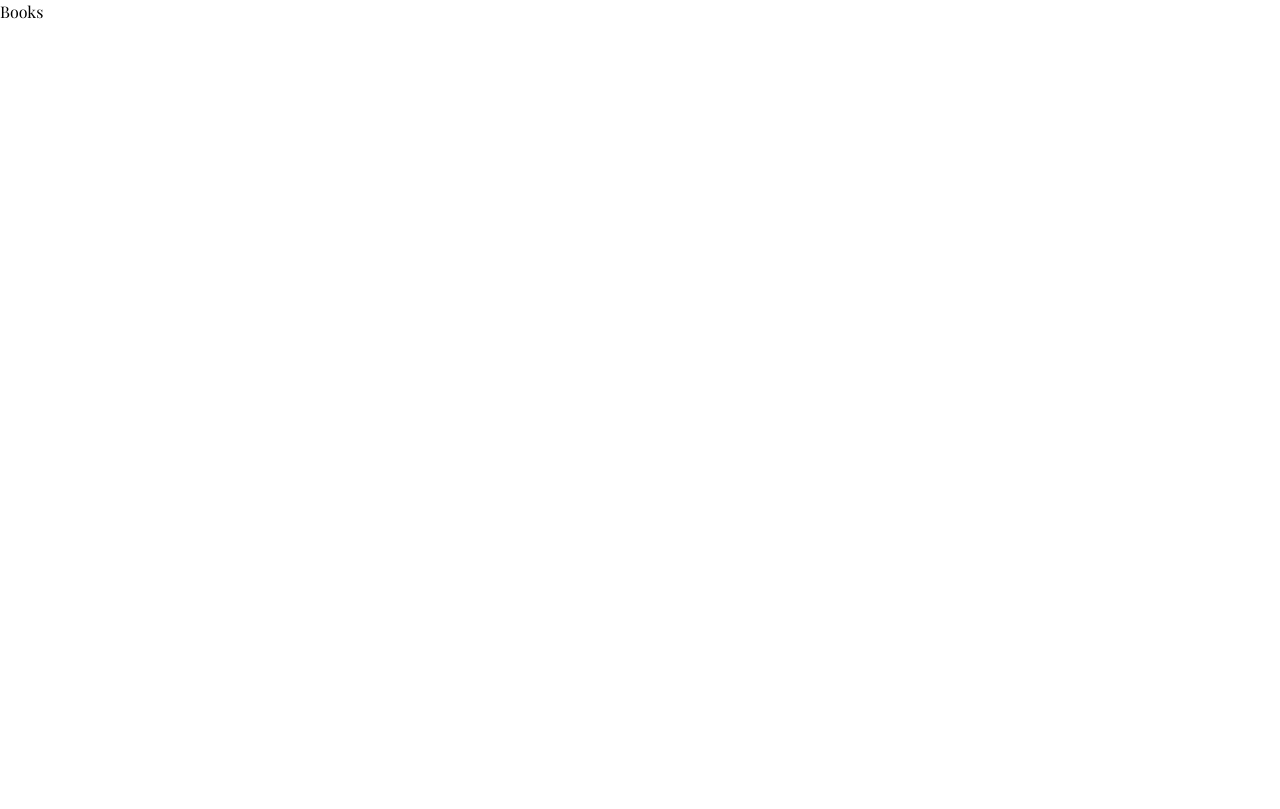
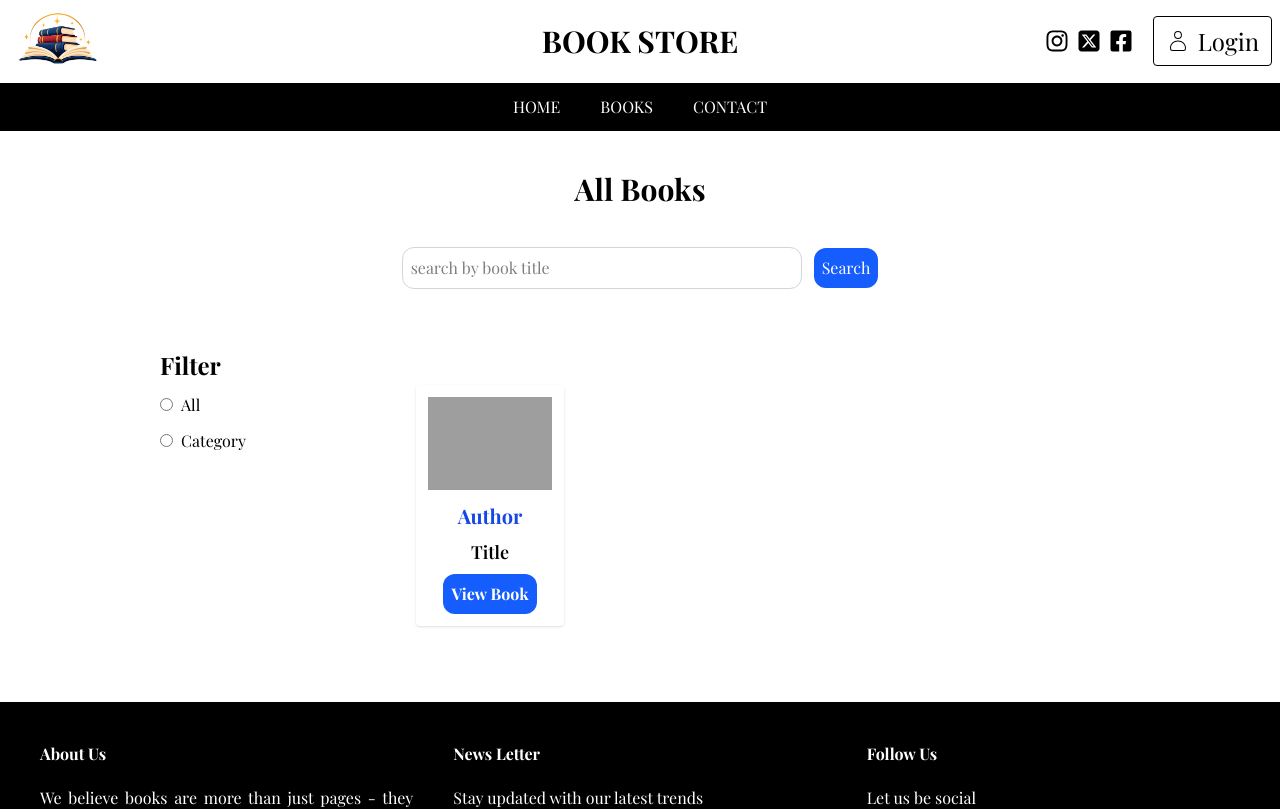
Before and after one commit to aameenm200-tech/bookStore_FullStack, a React (Vite) app: page /books in a window 1280 px wide. Shown: the top 809 px of the page. Built offline with nearby package versions, Linux system fonts and the light colour scheme; grey boxes are pictures that could not be loaded; a web font is replaced by a local one.

Commit message:
contact completed

```diff
--- a/src/User/Pages/Books.jsx
+++ b/src/User/Pages/Books.jsx
@@ -1,10 +1,60 @@
-import React from 'react'
+import React, { useState } from 'react'
+import Header from '../Components/Header'
+import Footer from '../../components/Footer'
+import { FaBars } from 'react-icons/fa6'
+import { Link } from 'react-router-dom'
 
 function Books() {
+  const [toggleFilter, setToggleFilter] = useState(false)
   return (
-    <div>
-      Books
-    </div>
+    <>
+      <Header />
+      <div className='flex flex-col justify-center items-center my-5'>
+        <h1 className='font-bold text-3xl my-5'>All Books</h1>
+        <div className='my-5'>
+          <input type="text" className='border border-gray-300 w-100 p-2 rounded-xl ' placeholder='search by book title' />
+          <button className='bg-blue-600 p-2 rounded-xl text-white ms-3'>Search</button>
+        </div>
+      </div>
+      {/* Grid Filter and books card */}
+      <div className='md:grid grid-cols-4 p-5 md:px-40 mb-10'>
+        {/* Filter */}
+        <div className='cols-span-1'>
+          <div className='flex justify-between'>
+            <h1 className='font-bold text-2xl'>Filter</h1>
+            <button onClick={() => setToggleFilter(!toggleFilter)} className='text-2xl md:hidden'> <FaBars /> </button>
+          </div>
+          {/* filter category */}
+          <div className={toggleFilter ? 'hidden' : 'md:block'}>
+            <div className='mt-3'>
+              <input name='filtering' id='no-Filter' type="radio" />
+              <label htmlFor="no-Filter" className='ms-2'>All</label>
+            </div>
+            {/* duplicate filter category */}
+            <div className='mt-3'>
+              <input name='filtering' id='Filter' type="radio" />
+              <label htmlFor="Filter" className='ms-2'>Category</label>
+            </div>
+
+          </div>
+        </div>
+        {/* book card */}
+        <div className='col-span-3'>
+          <div className='md:grid grid-cols-4 mt-5'>
+            {/* duplicate according to book */}
+            <div className='shadow rounded p-3 m-4'>
+              <img width={'100%'} height={'300px'} src="https://encrypted-tbn0.gstatic.com/images?q=tbn:ANd9GcS8zYoVQIZZPOvu-q66hse9IuyzZxiqOOM7HW10zLtkJ5_RHVT9EPcvVA0D&s=10" alt="Bookscard" />
+              <div className='flex flex-col justify-center items-center mt-3'>
+                <h1 className='text-blue-700 font-bold text-xl'>Author</h1>
+                <h2 className='text-lg mt-2 font-semibold'>Title</h2>
+                <Link to={'/view/:id'} className='bg-blue-600 p-2 rounded-xl text-white font-bold mt-2'>View Book</Link>
+              </div>
+            </div>
+          </div>
+        </div>
+      </div>
+      <Footer />
+    </>
   )
 }
 
--- a/src/User/Pages/View.jsx
+++ b/src/User/Pages/View.jsx
@@ -1,10 +1,69 @@
 import React from 'react'
+import Header from '../Components/Header'
+import Footer from '../../components/Footer'
+import { FaEye } from 'react-icons/fa6'
+import { Link } from 'react-router-dom'
+import { IoMdArrowBack } from 'react-icons/io'
 
 function View() {
   return (
-    <div>
-      View
-    </div>
+    <>
+      <Header />
+      <div className='md:m-10 m-5'>
+        <div className='border shadow border-gray-300 p-5'>
+          {/* grid */}
+          <div className='md:grid grid-cols-4 gap-x-10'>
+            {/* image */}
+            <div className='cols-span-1'>
+              <img src="https://encrypted-tbn0.gstatic.com/images?q=tbn:ANd9GcS8zYoVQIZZPOvu-q66hse9IuyzZxiqOOM7HW10zLtkJ5_RHVT9EPcvVA0D&s=10" alt="ViewBook" />
+            </div>
+            <div className='col-span-3'>
+              <div className='flex justify-between'>
+                <h3 className='text-2xl font-bold '>Title</h3>
+                <button><FaEye /></button>
+              </div>
+              <h2 className='text-xl font-bold text-blue-500 mt-2'>Author</h2>
+              <div className='md:grid grid-cols-3 my-10 gap-10'>
+                <p className='font-bold'>Publisher :</p>
+                <p className='font-bold'>Language :</p>
+                <p className='font-bold'>No.of Pages :</p>
+                <p className='font-bold'>Category :</p>
+                <p className='font-bold'>ISBN :</p>
+                <p className='font-bold'>Orginal Price :</p>
+                <p className='font-bold'>Seller :</p>
+              </div>
+              <div className='my-4 md:my-10 '>
+                <h4 className='font-bold text-xl'>Abstract :</h4>
+              </div>
+              <div className='flex justify-end'>
+                <Link to={'/books'} className='bg-blue-600 text-white font-bold p-3 rounded-xl flex justify-center items-center'> <IoMdArrowBack className='me-2' />Back</Link>
+                <button className='bg-green-600 text-white font-bold rounded-xl p-3 ms-3'>Buy $ 99</button>
+              </div>
+            </div>
+          </div>
+        </div>
+        {/* Modal */}
+        <div className='relative z-10 overflow-y-auto '>
+          <div className='bg-gray-500/75 fixed inset-0'>
+            <div className='flex justify-center items-center min-h-screen'>
+              <div className='bg-white rounded w-100 md:w-250'>
+                {/* modal title */}
+                <div className='bg-black text-white p-3 rounded '>
+                  <h1>Book Images</h1>
+                </div>
+                {/* modal Body */}
+                <div>
+
+                </div>
+              </div>
+
+            </div>
+          </div>
+
+        </div>
+      </div>
+      <Footer />
+    </>
   )
 }
 
```
